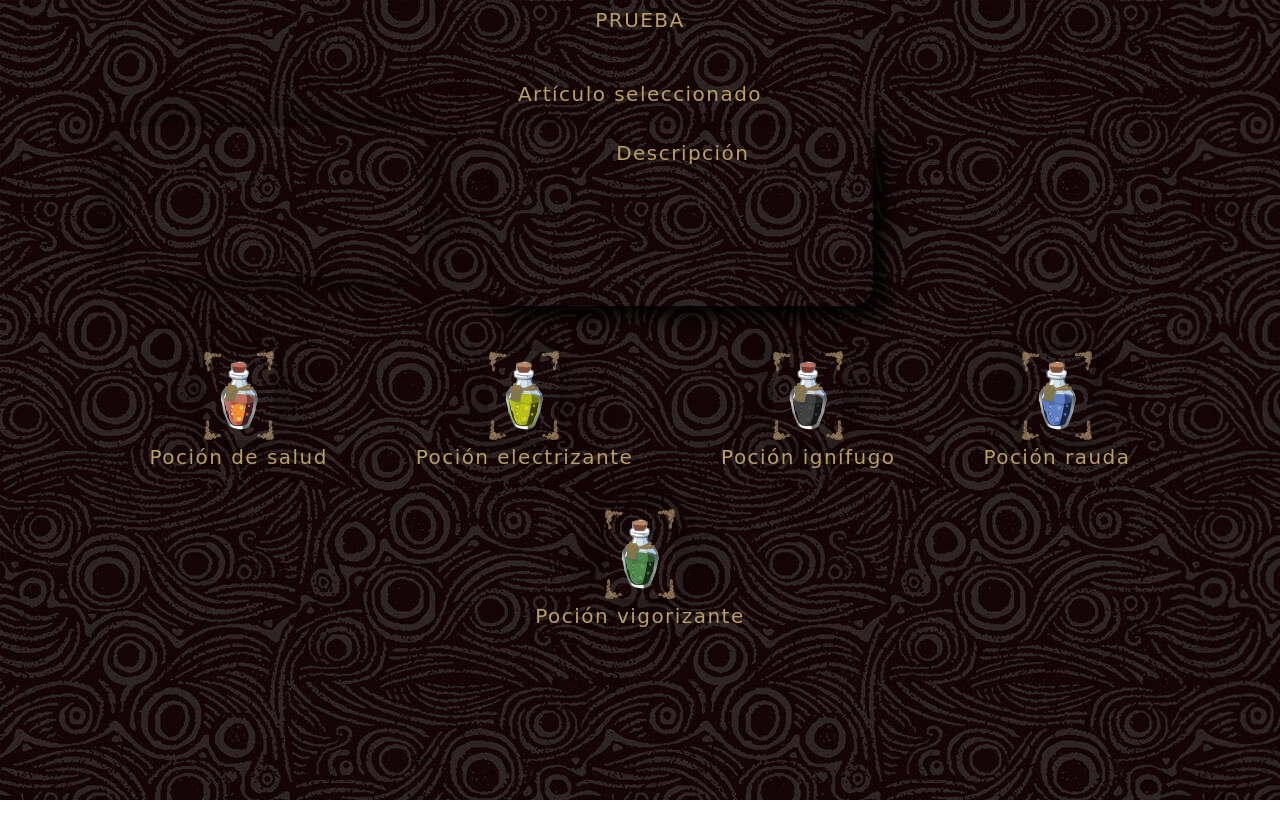
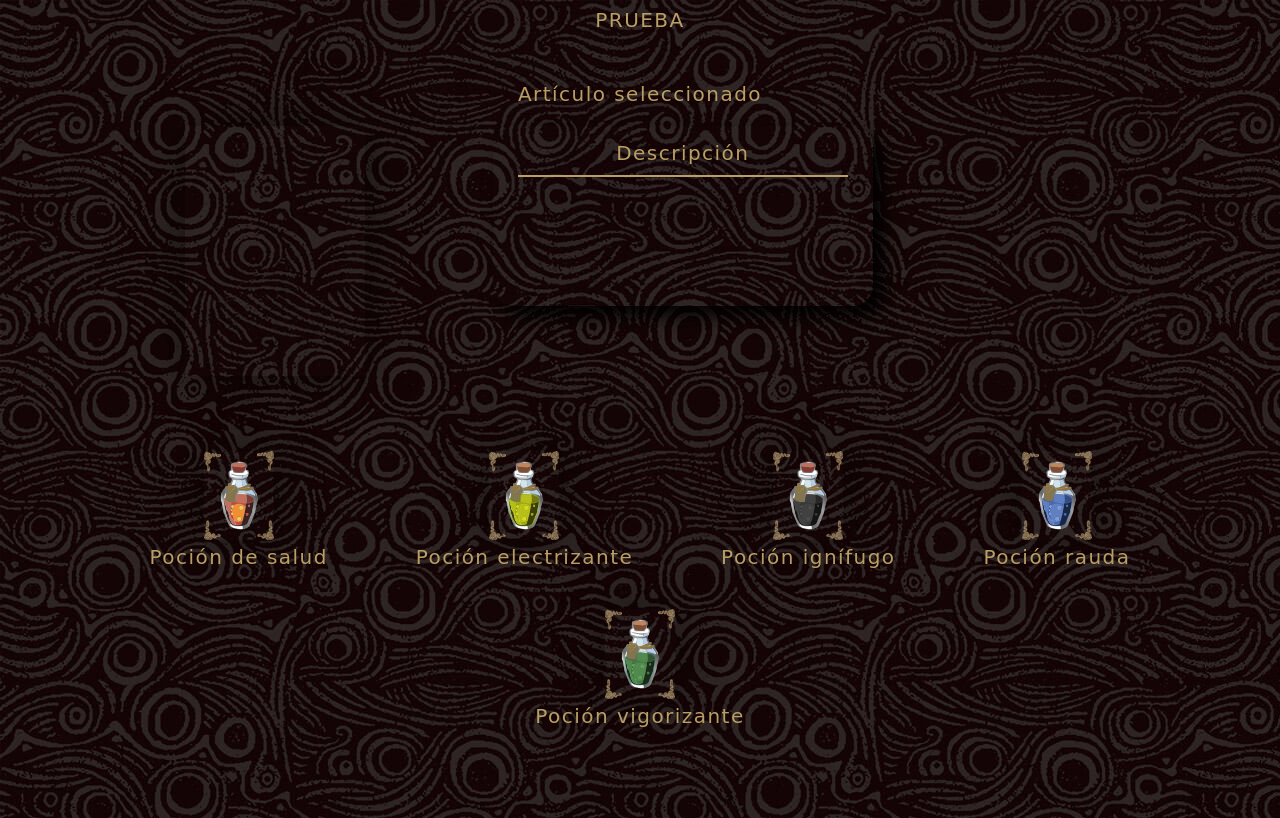
Before and after one commit to llago2017/2020-2021-LTAW-Practicas, a plain HTML site: page P1/html/pociones.html in a window 1280 px wide. Drawn offline with Linux system fonts and the light colour scheme.

Commit message:
nuevo descriptor

```diff
--- a/P1/html/pociones.html
+++ b/P1/html/pociones.html
@@ -11,8 +11,9 @@
       <div class="center">
         <div class="imagenes">
           <p>Artículo seleccionado</p>
-           <canvas id="canvas"></canvas>
+           <canvas id="canvas" width="180" height="250"></canvas>
            <div class="descriptor" > Descripción
+             <hr>
              <span id="descriptor"> </span>
            </div>
 
```
